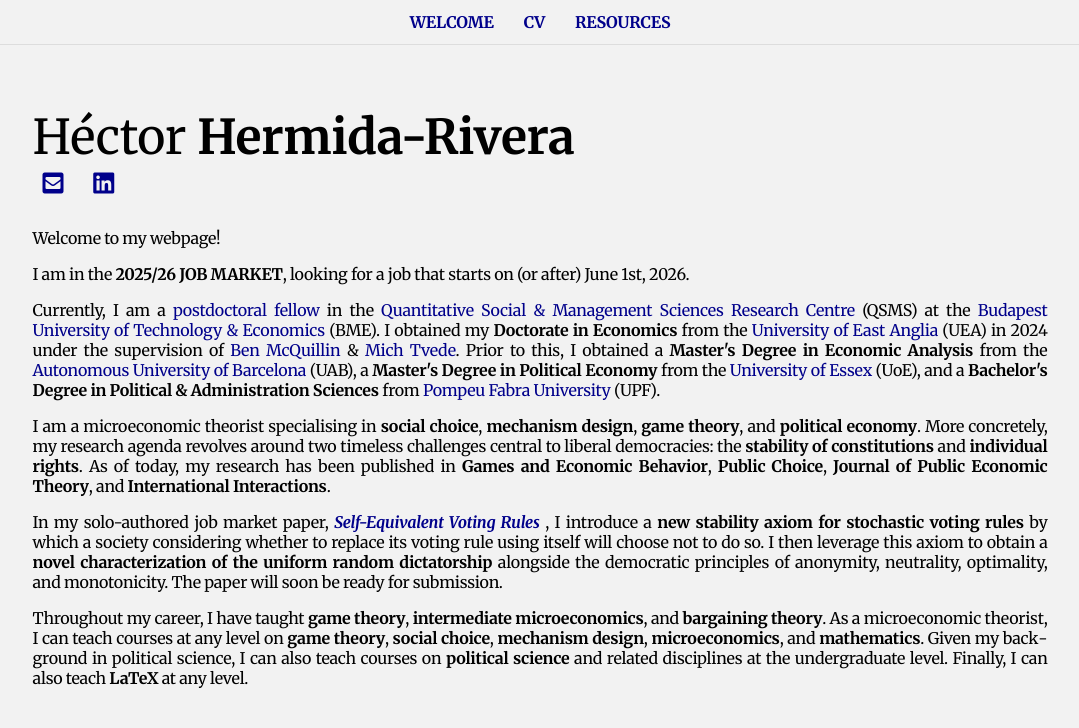
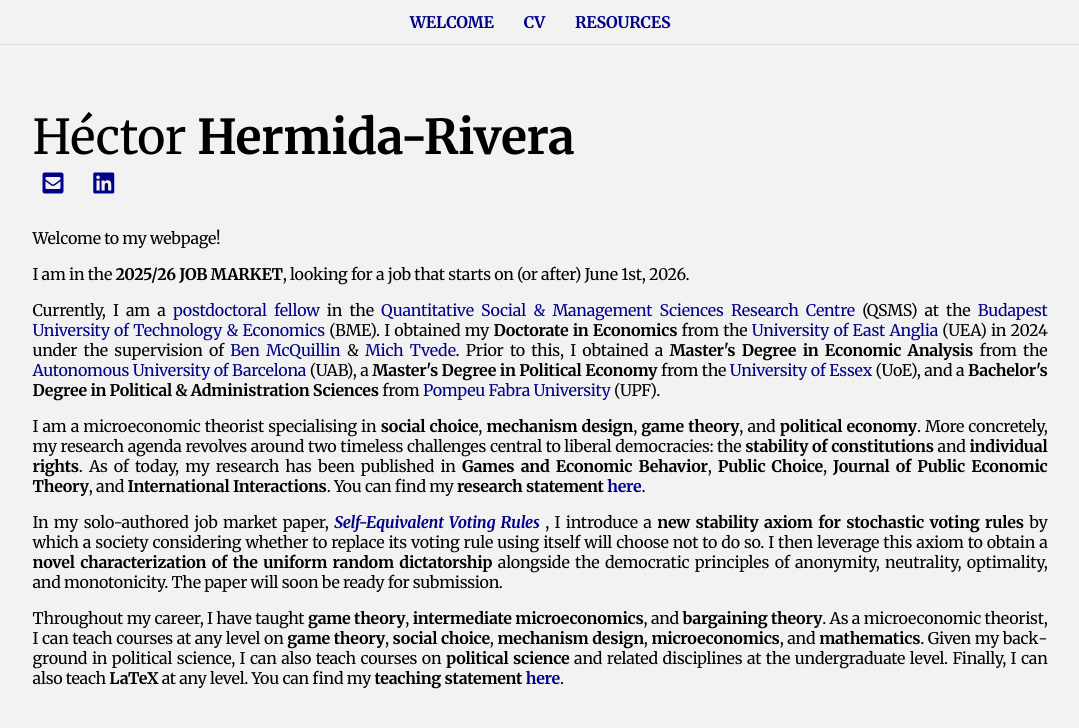
Before and after one commit to HectorHermidaRivera/hectorhermidarivera.github.io, a Jekyll site: the page built from index.md, in a window 1280 px wide. Shown: the top 728 px of the page, without its empty margins (100-1179 px from the left). Built offline with Jekyll 4.4.1, drawn with Linux system fonts in a browser that asks for light colours; a style sheet for code colours, icons or effects is not loaded.

Commit message:
Update index.md

```diff
--- a/index.md
+++ b/index.md
@@ -72,12 +72,12 @@ body_class: home-page
     I am a microeconomic theorist specialising in <b>social choice</b>, <b>mechanism design</b>, <b>game theory</b>, and <b>political economy</b>.
     More concretely, my research agenda revolves around two timeless challenges central to liberal democracies: the
     <b>stability of constitutions</b> and <b>individual rights</b>. As of today, my research has been published in
-    <b>Games and Economic Behavior</b>, <b>Public Choice</b>, <b>Journal of Public Economic Theory</b>, and <b>International Interactions</b>.
+    <b>Games and Economic Behavior</b>, <b>Public Choice</b>, <b>Journal of Public Economic Theory</b>, and <b>International Interactions</b>. You can find my <b>research statement <a href="">here</a></b>.
   </p>
 
   <p>
     In my solo-authored job market paper,
-    <a href="https://drive.google.com/file/d/13vZ7mZ95rlw0s_VvOVO176N9I3Qy2Mhe/view" target="_blank">
+    <a href="https://drive.google.com/file/d/13vZ7mZ95rlw0s_VvOVO176N9I3Qy2Mhe/view">
       <i><b>Self-Equivalent Voting Rules</b></i>
     </a>, I introduce a <b>new stability axiom for stochastic voting rules</b> by which a society considering whether to replace its voting rule using itself will choose not to do so.
     I then leverage this axiom to obtain a <b>novel characterization of the uniform random dictatorship</b> alongside the democratic principles of anonymity, neutrality, optimality, and monotonicity.
@@ -88,6 +88,6 @@ body_class: home-page
     Throughout my career, I have taught <b>game theory</b>, <b>intermediate microeconomics</b>, and <b>bargaining theory</b>.
     As a microeconomic theorist, I can teach courses at any level on <b>game theory</b>, <b>social choice</b>, <b>mechanism design</b>, <b>microeconomics</b>, and <b>mathematics</b>.
     Given my background in political science, I can also teach courses on <b>political science</b> and related disciplines at the undergraduate level.
-    Finally, I can also teach <b>LaTeX</b> at any level.
+    Finally, I can also teach <b>LaTeX</b> at any level. You can find my <b>teaching statement <a href="https://drive.google.com/file/d/1TmOaplEEzVfCKz7w3_LiyAzEg3wQrCEd/view?usp=share_link">here</a></b>.
   </p>
 </div>
```
